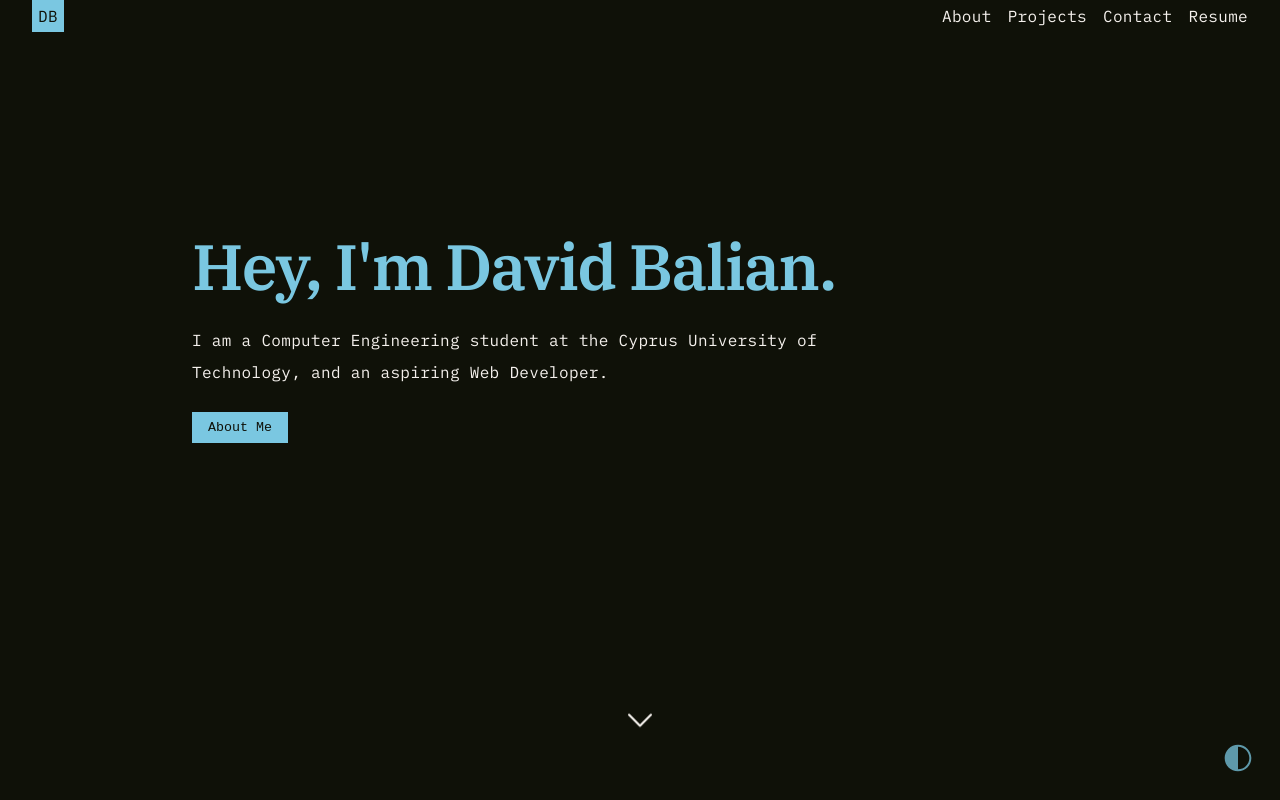
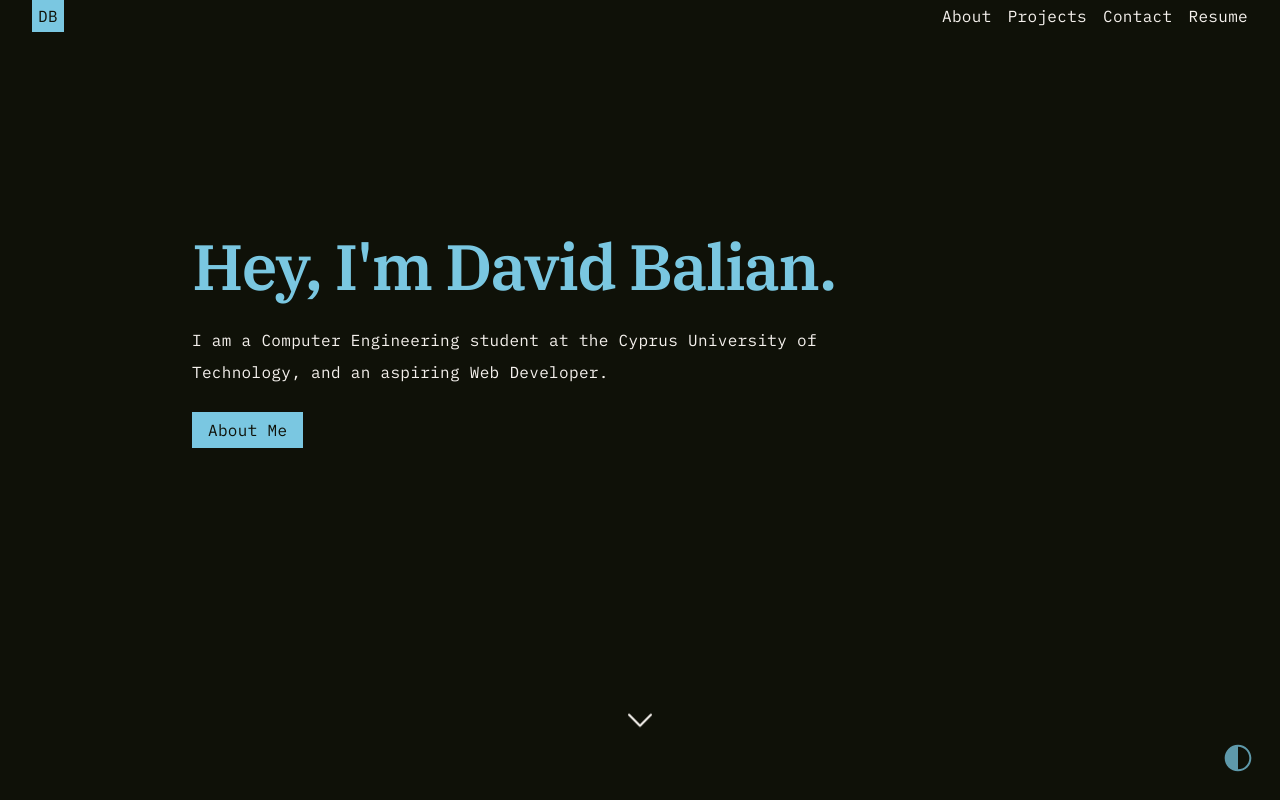
Before and after one commit to davidbalian/davidbalian.github.io, a React (Create React App) app: page / in a window 1280 px wide. Shown: the top 800 px of the page. Built offline with nearby package versions, Linux system fonts and the light colour scheme.

Commit message:
Fixed button font size

```diff
--- a/src/index.css
+++ b/src/index.css
@@ -45,9 +45,11 @@ h2 {
 }
 
 p,
-a {
+a,
+.home-cont button {
 	font-family: var(--mono), monospace !important;
 	letter-spacing: 0.02em;
+	font-size: 1rem;
 }
 
 p {
```
